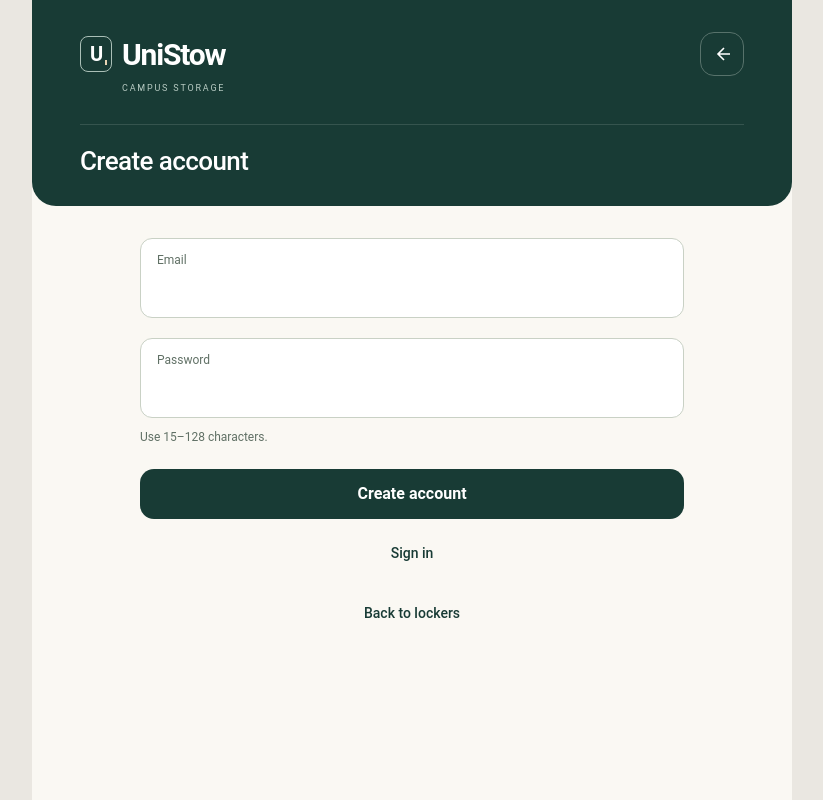
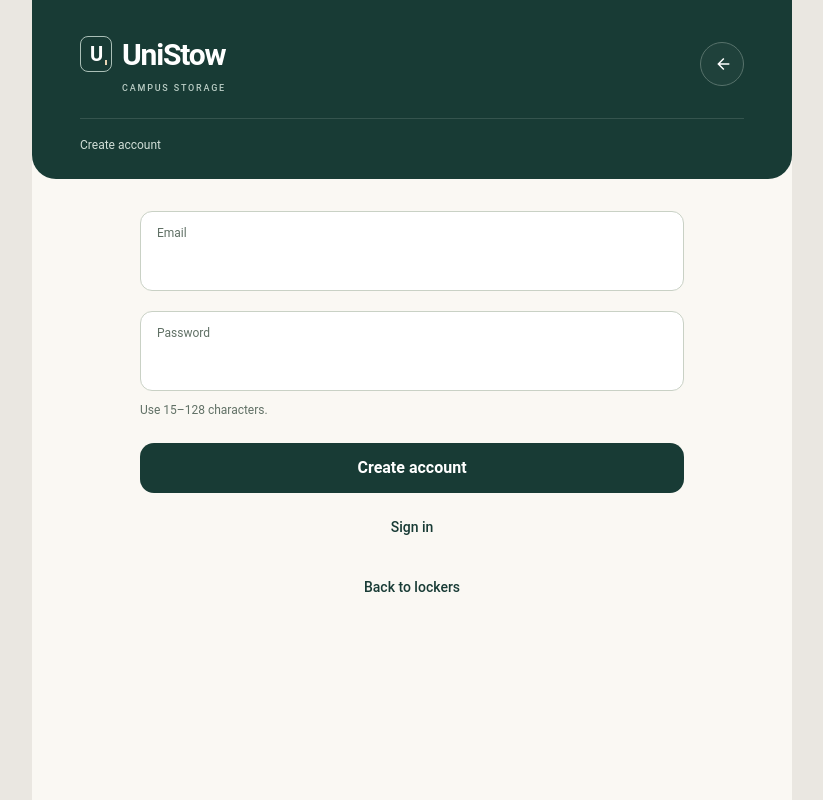
Before and after one commit to nikitsya/UniStow, a FastAPI app: page /register in a window 1280 px wide. Shown: the whole page, without its empty margins (228-1051 px from the left). Run offline with FastAPI, Linux system fonts and the light colour scheme; parts of the project's set-up code (start-up, migrations or seed data) failed here and were passed over.

Commit message:
Use the same header across all UniStow pages
Show each page title in the compact line beneath the brand.
Keep the back button in the same position as the account menu.

```diff
--- a/frontend/static/css/home.css
+++ b/frontend/static/css/home.css
@@ -324,6 +324,8 @@ a.home-locker:active {
 }
 
 .rental-guidance {
+    font-weight: 400;
+    letter-spacing: normal;
     grid-column: 1 / -1;
     margin: 22px 0 0;
     padding-top: 16px;
--- a/frontend/static/css/screens.css
+++ b/frontend/static/css/screens.css
@@ -9,84 +9,6 @@
     padding: 0 0 32px;
     min-height: 100svh;
     background: #faf8f3;
-}
-
-.screen-header {
-    display: grid;
-    grid-template-columns: minmax(0, 1fr) auto;
-    align-items: center;
-    padding: 28px;
-    background: var(--green);
-    color: #fff;
-    border-radius: 0 0 24px 24px;
-}
-
-.screen-brand {
-    display: flex;
-    align-items: center;
-    gap: 10px;
-    text-decoration: none;
-    font-size: 30px;
-    font-weight: 650;
-    letter-spacing: -1.2px;
-}
-
-.screen-symbol {
-    display: grid;
-    place-items: center;
-    position: relative;
-    width: 32px;
-    height: 36px;
-    border: 1.5px solid #aabfb7;
-    border-radius: 8px;
-    font-size: 20px;
-}
-
-.screen-symbol span {
-    position: absolute;
-    right: 4px;
-    bottom: 6px;
-    width: 2px;
-    height: 5px;
-    background: var(--sand);
-}
-
-.screen-home {
-    display: grid;
-    place-items: center;
-    width: 44px;
-    height: 44px;
-    border: 1px solid #57726b;
-    border-radius: 14px;
-    transition: background 160ms;
-}
-
-.screen-home:hover {
-    background: #ffffff14;
-}
-
-.screen-home svg {
-    width: 24px;
-    height: 24px;
-}
-
-.screen-eyebrow {
-    grid-column: 1 / -1;
-    margin: 4px 0 0 42px;
-    color: #bacdc5;
-    font-size: 9px;
-    letter-spacing: 1.8px;
-    line-height: 16px;
-}
-
-.screen-header h1 {
-    grid-column: 1 / -1;
-    margin-top: 28px;
-    padding-top: 20px;
-    border-top: 1px solid #ffffff20;
-    font-size: 26px;
-    font-weight: 500;
-    letter-spacing: -.6px;
 }
 
 .flow-page .rental-screen {
@@ -390,10 +312,6 @@
 }
 
 @media (min-width: 600px) {
-    .screen-header {
-        padding: 32px 48px 28px;
-    }
-
     .flow-page .rental-screen {
         padding: 32px 48px;
         max-width: 640px;
@@ -402,13 +320,9 @@
 }
 
 @media (max-width: 360px) {
-    .screen-header, .flow-page .rental-screen {
+    .flow-page .rental-screen {
         padding-left: 20px;
         padding-right: 20px;
-    }
-
-    .screen-header h1 {
-        font-size: 23px;
     }
 
     .rental-facts > div {
--- a/frontend/templates/error.html
+++ b/frontend/templates/error.html
@@ -1,5 +1,5 @@
 {% extends "screen.html" %}
-{% block screen_title %}Service unavailable{% endblock %}
+{% set header_title %}Service unavailable{% endset %}
 
 {% block screen_content %}
 <p class="supporting" role="alert">{{ message }}</p>
--- a/frontend/templates/layout.html
+++ b/frontend/templates/layout.html
@@ -7,9 +7,7 @@
     <title>{{ title }}</title>
     <link href="{{ url_for('static', path='css/main.css') }}" rel="stylesheet">
     <script defer src="{{ url_for('static', path='js/rental.js') }}?v=checkout-3"></script>
-    {% if active_tab or booking_header %}
-    <link href="{{ url_for('static', path='css/home.css') }}?v=11" rel="stylesheet">
-    {% endif %}
+    <link href="{{ url_for('static', path='css/home.css') }}?v=12" rel="stylesheet">
     {% if active_tab %}
     <script defer src="{{ url_for('static', path='js/account_menu.js') }}"></script>
     <link href="{{ url_for('static', path='css/bottom_nav.css') }}" rel="stylesheet">
@@ -18,7 +16,7 @@
 </head>
 <body class="{% block body_class %}{% endblock %}">
 <main class="app-shell">
-    {% if active_tab or booking_header %}{% include 'main_header.html' %}{% endif %}
+    {% include 'main_header.html' %}
     {% block content %}{% endblock content %}
     {% if active_tab %}{% include 'bottom_nav.html' %}{% endif %}
 </main>
--- a/frontend/templates/login.html
+++ b/frontend/templates/login.html
@@ -1,5 +1,5 @@
 {% extends "screen.html" %}
-{% block screen_title %}Sign in{% endblock %}
+{% set header_title %}Sign in{% endset %}
 
 {% block screen_content %}
 <form action="{{ url_for('login') }}" data-destination="{{ destination }}" id="login-form" method="post">
--- a/frontend/templates/main_header.html
+++ b/frontend/templates/main_header.html
@@ -1,7 +1,7 @@
 <header class="home-header">
     <a aria-label="UniStow home" class="home-brand" href="{{ url_for('home') }}"><span aria-hidden="true"
                                                                                        class="brand-symbol">U<span></span></span>UniStow</a>
-    {% if booking_header %}
+    {% if not active_tab %}
     <a aria-label="Back to lockers" class="account-menu header-account" href="{{ url_for('home') }}">
         <svg aria-hidden="true" fill="none" stroke="currentColor" stroke-width="1.6" viewBox="0 0 24 24">
             <path d="m14 6-6 6 6 6M8 12h12"/>
@@ -32,6 +32,9 @@
     </details>
     {% endif %}
     <div class="home-intro"><p class="eyebrow">CAMPUS STORAGE</p></div>
-    <p class="rental-guidance">{% if booking_header %}Choose your rental period{% else %}Rent for 1–4 calendar days.
-        Your rental ends at 18:00.{% endif %}</p>
+    {% if header_title %}
+    <h1 class="rental-guidance">{{ header_title }}</h1>
+    {% else %}
+    <p class="rental-guidance">{{ header_hint | default('Rent for 1–4 calendar days. Your rental ends at 18:00.') }}</p>
+    {% endif %}
 </header>
--- a/frontend/templates/register.html
+++ b/frontend/templates/register.html
@@ -1,5 +1,5 @@
 {% extends "screen.html" %}
-{% block screen_title %}Create account{% endblock %}
+{% set header_title %}Create account{% endset %}
 
 {% block screen_content %}
 <form action="{{ url_for('register') }}" id="registration-form" method="post">
--- a/frontend/templates/rental.html
+++ b/frontend/templates/rental.html
@@ -1,5 +1,5 @@
 {% extends "layout.html" %}
-{% set booking_header = true %}
+{% set header_hint = 'Choose your rental period' %}
 {% block body_class %}flow-page{% endblock %}
 {% block extra_head %}
 <link href="{{ url_for('static', path='css/screens.css') }}?v=6" rel="stylesheet">
--- a/frontend/templates/reservation.html
+++ b/frontend/templates/reservation.html
@@ -1,5 +1,5 @@
 {% extends "screen.html" %}
-{% block screen_title %}My rental · Locker {{ rental.number }}{% endblock %}
+{% set header_title %}My rental · Locker {{ rental.number }}{% endset %}
 {% block extra_head %}
 {{ super() }}
 <script defer src="{{ url_for('static', path='js/payment.js') }}?v=live-1"></script>
--- a/frontend/templates/screen.html
+++ b/frontend/templates/screen.html
@@ -4,19 +4,6 @@
 <link href="{{ url_for('static', path='css/screens.css') }}?v=5" rel="stylesheet">
 {% endblock %}
 {% block content %}
-<header class="screen-header">
-    <a class="screen-brand" href="{{ url_for('home') }}"><span aria-hidden="true"
-                                                               class="screen-symbol">U<span></span></span>UniStow</a>
-    {% if not active_tab %}
-    <a aria-label="Back to lockers" class="screen-home" href="{{ url_for('home') }}">
-        <svg aria-hidden="true" fill="none" stroke="currentColor" stroke-width="1.6" viewBox="0 0 24 24">
-            <path d="m14 6-6 6 6 6M8 12h12"/>
-        </svg>
-    </a>
-    {% endif %}
-    <p class="screen-eyebrow">CAMPUS STORAGE</p>
-    <h1>{% block screen_title %}{% endblock %}</h1>
-</header>
 <section class="rental-screen">
     {% block screen_content %}{% endblock %}
 </section>
```
